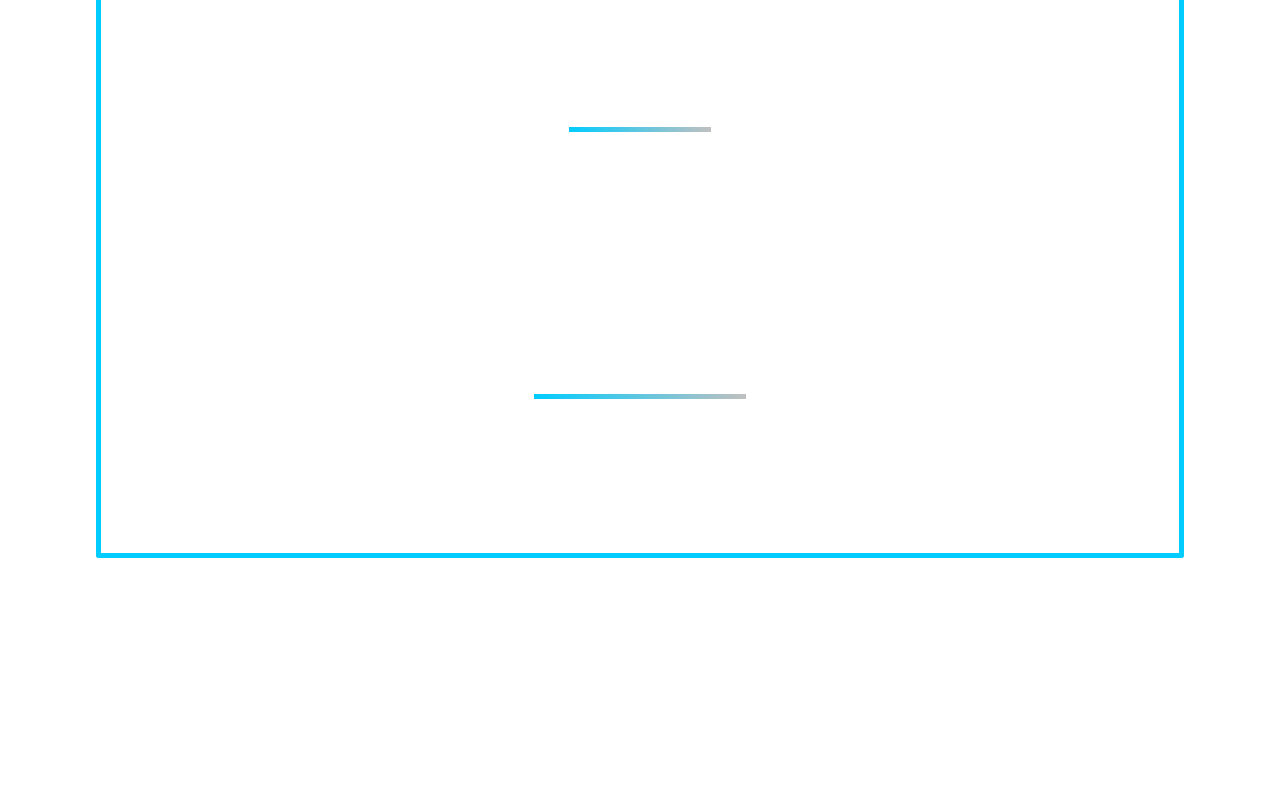
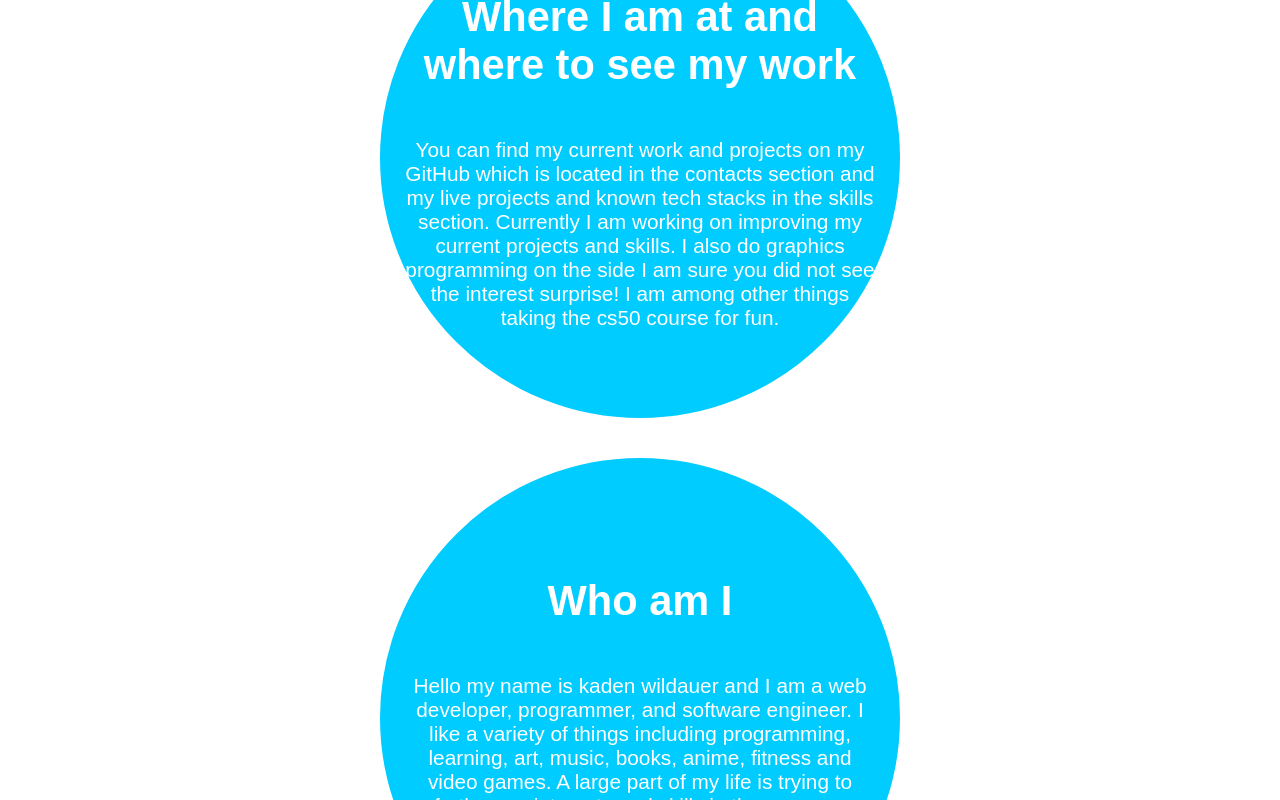
Before and after one commit to TheHeartstriker/Portfolio, a React (Vite) app in the folder Portfolio/: page / in a window 1280 px wide. Shown: the part 1160-1960 px from the top of the page. Before the commit the page ends 1770 px from the top, so only its background shows below. Built offline with nearby package versions, Linux system fonts and the light colour scheme; a web font is replaced by a local one.

Commit message:
About change
Changed the general layout for the about page more styles are need but its fine for now

```diff
--- a/Portfolio/src/Pages.jsx/About.jsx
+++ b/Portfolio/src/Pages.jsx/About.jsx
@@ -19,33 +19,40 @@ function About() {
         </div>
         <button className="MoveDownBtn" onClick={scrollDown}></button>
         <div className="AboutContainer">
+          <div className="AboutLegend">
             <h1>Where I am at and where to see my work</h1>
             <p>
               You can find my current work and projects on my GitHub which is
-            located in the contacts section and my live projects and known tech
-            stacks in the skills section. Currently I am working on improving my
-            current projects and skills. I also do graphics programming on the
-            side I am sure you did not see the interest surprise! I am among
-            other things taking the cs50 course for fun.
+              located in the contacts section and my live projects and known
+              tech stacks in the skills section. Currently I am working on
+              improving my current projects and skills. I also do graphics
+              programming on the side I am sure you did not see the interest
+              surprise! I am among other things taking the cs50 course for fun.
             </p>
+          </div>
+          <div className="AboutPersonal">
             <h1>Who am I</h1>
             <p>
               Hello my name is kaden wildauer and I am a web developer,
               programmer, and software engineer. I like a variety of things
               including programming, learning, art, music, books, anime, fitness
               and video games. A large part of my life is trying to further my
-            interests and skills in these areas. Although currently I am average
-            at best in all but programming and fitness.
+              interests and skills in these areas. Although currently I am
+              average at best in all but programming and fitness.
             </p>
+          </div>
+          <div className="AboutStart">
             <h1>How it started</h1>
             <p>
-            I have always been interested in computers and technology I got into
-            programming when I was 16 with the simple goal of keeping my mind
-            sharp... After awhile I got hooked. The idea of being able to create
-            almost anything within the confines of a computer and share it is
-            endlessly entertaining to me. I find creation and improvement in the
-            realm of computer science to be very fulfilling.
+              I have always been interested in computers and technology I got
+              into programming when I was 16 with the simple goal of keeping my
+              mind sharp... After awhile I got hooked. The idea of being able to
+              create almost anything within the confines of a computer and share
+              it is endlessly entertaining to me. I find creation and
+              improvement in the realm of computer science to be very
+              fulfilling.
             </p>
+          </div>
         </div>
       </div>
     </>
--- a/Portfolio/src/PagesCss/about.css
+++ b/Portfolio/src/PagesCss/about.css
@@ -49,18 +49,37 @@ h3 span {
   display: flex;
   justify-content: center;
   align-items: center;
-  border: 5px solid var(--neon-blue);
   flex-direction: column;
   text-align: center;
   box-sizing: border-box;
-  border-radius: 2.5px;
   margin-top: 70vh;
-  height: 85vh;
-  width: 85vw;
-  backdrop-filter: blur(20px);
+  height: 100%;
+  width: 100%;
 }
 
-.AboutContainer p {
+.AboutLegend,
+.AboutPersonal,
+.AboutStart {
+  padding: 20px;
+  margin: 20px;
+  width: 65vh;
+  height: 65vh;
+  border-radius: 50%; /* Ensure this is set to 50% */
+  background-color: var(--neon-blue);
+  border: 2px solid var(--neon-blue);
+  color: white;
+  display: flex;
+  flex-direction: column;
+  justify-content: center;
+  align-items: center;
+  text-align: center;
+  box-sizing: border-box;
+  word-wrap: break-word; /* Add this property */
+  overflow-wrap: break-word; /* Add this property */
+  font-size: 1.3rem;
+}
+
+/* .AboutContainer p {
   color: white;
   padding: 0 100px;
   font-size: 1.5rem;
@@ -84,7 +103,7 @@ h3 span {
   height: 5px;
   background: linear-gradient(to right, var(--neon-blue), silver);
   z-index: -1;
-}
+} */
 
 .MoveDownBtn {
   position: relative;
--- a/Portfolio/src/PagesCss/background.css
+++ b/Portfolio/src/PagesCss/background.css
@@ -1,6 +1,6 @@
 #backgroundId {
   position: fixed;
-  background: rgb(1, 1, 1);
+  background: rgb(0, 0, 0);
   width: 100%;
   height: 100%;
   top: 0;
```
Lines whose indentation alone changed are shown as unchanged.
